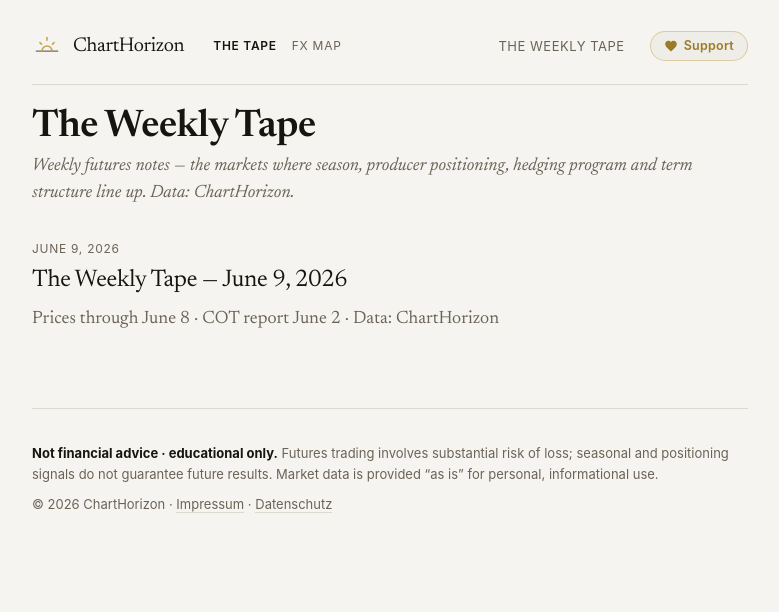
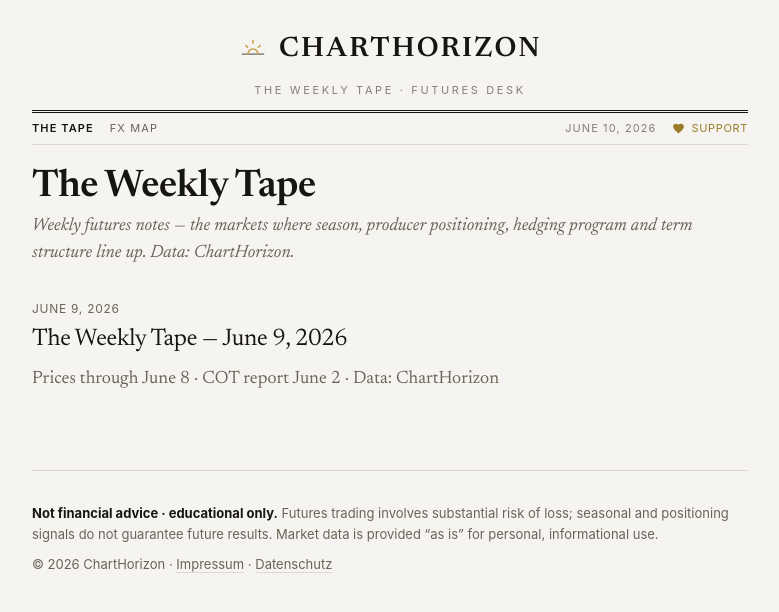
Before and after one commit to ChartHorizon/website, a Jekyll site: the page built from index.html, in a window 1280 px wide. Shown: the top 612 px of the page, without its empty margins (250-1029 px from the left). Built offline with Jekyll 4.4.1, drawn with Linux system fonts in a browser that asks for light colours.

Commit message:
feat(masthead): centred broadsheet masthead with double rule + dateline row

```diff
--- a/_layouts/default.html
+++ b/_layouts/default.html
@@ -80,7 +80,7 @@
   <a class="brand" href="{{ '/' | relative_url }}">
     <svg class="mark" width="30" height="30" viewBox="0 0 100 100" aria-hidden="true">
       <g transform="translate(0,3)" fill="none" stroke-linecap="round">
-        <line x1="14" y1="64" x2="86" y2="64" stroke="#1a1814" stroke-width="2.6"/>
+        <line x1="14" y1="64" x2="86" y2="64" stroke="#17150f" stroke-width="2.6"/>
         <g stroke="#c8a24a" stroke-width="5.2">
           <path d="M33 64 a17 17 0 0 1 34 0"/>
           <line x1="50" y1="19" x2="50" y2="28"/>
@@ -91,14 +91,18 @@
     </svg>
     <span class="word">ChartHorizon</span>
   </a>
+  <div class="masthead-sub">{{ site.tagline }} · Futures Desk</div>
+  <div class="masthead-rule"></div>
+  <div class="dateline">
     <nav class="site-nav">
       <a href="{{ '/' | relative_url }}"{% if page.url == '/' or page.layout == 'post' %} class="active"{% endif %}>The Tape</a>
       <a href="{{ '/fx/' | relative_url }}"{% if page.url == '/fx/' %} class="active"{% endif %}>FX Map</a>
     </nav>
-  <span class="tagline">{{ site.tagline }}</span>
+    <span class="edition">{{ 'now' | date: "%B %-d, %Y" }}</span>
     <a class="support" href="https://buymeacoffee.com/charthorizon" target="_blank" rel="noopener" aria-label="Support ChartHorizon on Buy Me a Coffee">
       <svg viewBox="0 0 24 24" aria-hidden="true"><path d="M12 21.35l-1.45-1.32C5.4 15.36 2 12.28 2 8.5 2 5.42 4.42 3 7.5 3c1.74 0 3.41.81 4.5 2.09C13.09 3.81 14.76 3 16.5 3 19.58 3 22 5.42 22 8.5c0 3.78-3.4 6.86-8.55 11.54L12 21.35z"/></svg>Support
     </a>
+  </div>
 </header>
 
 <main>
--- a/assets/css/blog.css
+++ b/assets/css/blog.css
@@ -48,36 +48,34 @@
 blockquote p{margin:.3em 0}
 .post-disclaimer{font:italic 13px/1.55 var(--sans); color:var(--muted)}
 
-/* ---- header / footer shell ---- */
-.site-head{display:flex; align-items:center; gap:11px; padding:30px 0 22px; border-bottom:1px solid var(--rule)}
-.site-head .brand{display:flex; align-items:center; gap:11px; text-decoration:none; color:inherit; border:none}
+/* ---- broadsheet masthead ---- */
+.site-head{padding:34px 0 0; text-align:center}
+.site-head .brand{display:inline-flex; align-items:center; gap:11px; text-decoration:none; color:inherit; border:none}
 .site-head .mark{flex:none}
-.site-head .word{font-size:20px; letter-spacing:-.3px}
-.site-head .tagline{margin-left:auto; font:13px/1.3 var(--sans); letter-spacing:.04em; color:var(--muted); text-transform:uppercase}
-.site-head .support{display:inline-flex; align-items:center; gap:6px; margin-left:14px; flex:none;
-  font:600 12.5px/1 var(--sans); letter-spacing:.02em; color:var(--gold-ink);
-  background:var(--quote-bg); border:1px solid rgba(200,162,74,.45); border-radius:999px;
-  padding:7px 13px; text-decoration:none; transition:background .15s,color .15s,border-color .15s}
-.site-head .support svg{width:14px; height:14px; fill:currentColor; flex:none}
-.site-head .support:hover{background:var(--gold); color:#fff; border-color:var(--gold)}
-.site-nav{display:flex; gap:15px; margin-left:18px}
-.site-nav a{font:12px/1 var(--sans); letter-spacing:.06em; text-transform:uppercase; color:var(--muted); text-decoration:none; border:none; padding:2px 0; white-space:nowrap}
-.site-nav a:hover{color:var(--ink)}
-.site-nav a.active{color:var(--ink); font-weight:600}
+.site-head .word{font:600 28px/1 var(--serif); letter-spacing:.08em; text-transform:uppercase}
+.masthead-sub{font:11px/1 var(--sans); letter-spacing:.24em; text-transform:uppercase; color:var(--muted-2); margin-top:10px}
+.masthead-rule{border-top:3px double var(--rule-strong); margin-top:14px}
+.dateline{display:flex; align-items:center; flex-wrap:wrap; gap:8px 16px; padding:9px 0; border-bottom:1px solid var(--rule);
+  font:11px/1 var(--sans); letter-spacing:.1em; text-transform:uppercase}
+.dateline .site-nav{display:flex; gap:16px}
+.dateline .site-nav a{color:var(--muted); text-decoration:none; border:none}
+.dateline .site-nav a:hover{color:var(--ink)}
+.dateline .site-nav a.active{color:var(--ink); font-weight:600}
+.dateline .edition{margin-left:auto; color:var(--muted-2)}
+.dateline .support{display:inline-flex; align-items:center; gap:6px; color:var(--gold-ink); text-decoration:none; border:none; letter-spacing:.06em}
+.dateline .support svg{width:13px; height:13px; fill:currentColor; flex:none}
+.dateline .support:hover{color:var(--gold)}
 @media (max-width:560px){
-  .site-head .tagline{display:none}
-  .site-nav{margin-left:16px; gap:13px}
-  .site-head .support{margin-left:auto}
-}
-@media (max-width:430px){
-  .site-head .word{display:none}
-  .site-nav{margin-left:12px; gap:12px}
+  .site-head .word{font-size:24px}
+  .masthead-sub{letter-spacing:.18em}
+  .dateline{justify-content:center; gap:8px 14px}
+  .dateline .edition{margin-left:0}
 }
 
-.site-foot{margin-top:52px; padding:24px 0 44px; border-top:1px solid var(--rule); font:13px/1.6 var(--sans); color:var(--muted)}
+.site-foot{margin-top:54px; padding:22px 0 46px; border-top:1px solid var(--rule); font:13px/1.62 var(--sans); color:var(--muted)}
 .site-foot strong{color:var(--ink)}
 .site-foot .legal-links{margin-top:8px}
-.site-foot a{color:var(--muted); text-decoration:none; border-bottom:1px solid var(--tline)}
+.site-foot a{color:var(--muted); text-decoration:none; border-bottom:1px solid var(--rule)}
 .site-foot a:hover{color:var(--ink)}
 
 /* ---- index post list ---- */
```
Lines whose indentation alone changed are shown as unchanged.
